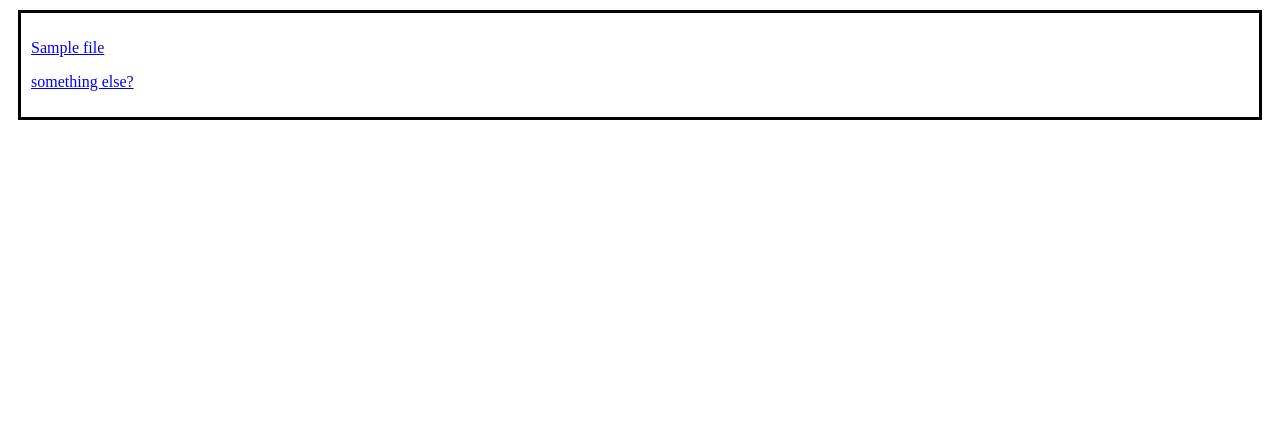
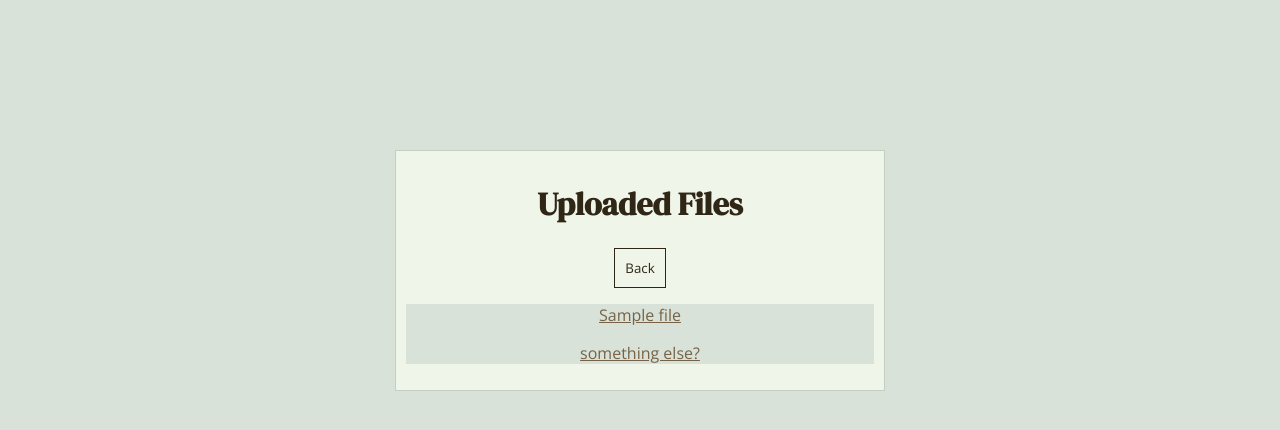
Before and after one commit to bioshield-hatch/ai-backend, a Flask app: template templates/files.html in a window 1280 px wide. Shown: the top 430 px of the page. Run offline with Flask 3, Linux system fonts and the light colour scheme; the template is opened without the code that fills it: most values are stand-ins (such as "Sample title", 1, 10 or a date in 2020).

Commit message:
half styled files page

```diff
--- a/static/substyles/basic.css
+++ b/static/substyles/basic.css
@@ -35,3 +35,8 @@ body {
   bottom: -3px;
   left: -70px;
 }
+
+/*files.html*/
+.entry{
+  background-color: var(--mainbg);
+}
--- a/templates/files.html
+++ b/templates/files.html
@@ -1,17 +1,22 @@
 <!DOCTYPE html>
 <html lang="en">
   <head>
-    <meta charset="UTF-8">
-    <title>Title</title>
+    <meta charset="UTF-8" />
+    <title>Uploaded Files</title>
+    <link href="/static/style.css" rel="stylesheet" type="text/css" media="all" />
+    <link href="/static/substyles/basic.css" rel="stylesheet" type="text/css" media="all" />
   </head>
   <body>
     <!--
        This is mainly to show you how it works. The things in curly braces are variables that are passed through from the code.
        https://www.digitalocean.com/community/tutorials/how-to-use-templates-in-a-flask-application
     -->
+    <div class="lcontainer">
+        <h1>Uploaded Files</h1>
+        <a href="{{ url_for('secure_upload') }}"><button>Back</button></a>
       <div>
         {% for file in files %}
-        <div id=" {{ file['id'] }} " style="border: 3px solid; padding: 10px; margin: 10px">
+        <div class="entry" id=" {{ file['id'] }} ">
           <a href="download_file/{{ file['id'] }}">
             <p>{{ file['name'] }}</p>
             <p>{{ "something else?" }}</p>
@@ -19,5 +24,6 @@
         </div>
         {% endfor %}
       </div>
+    </div>
   </body>
 </html>
```
Lines whose indentation alone changed are shown as unchanged.
